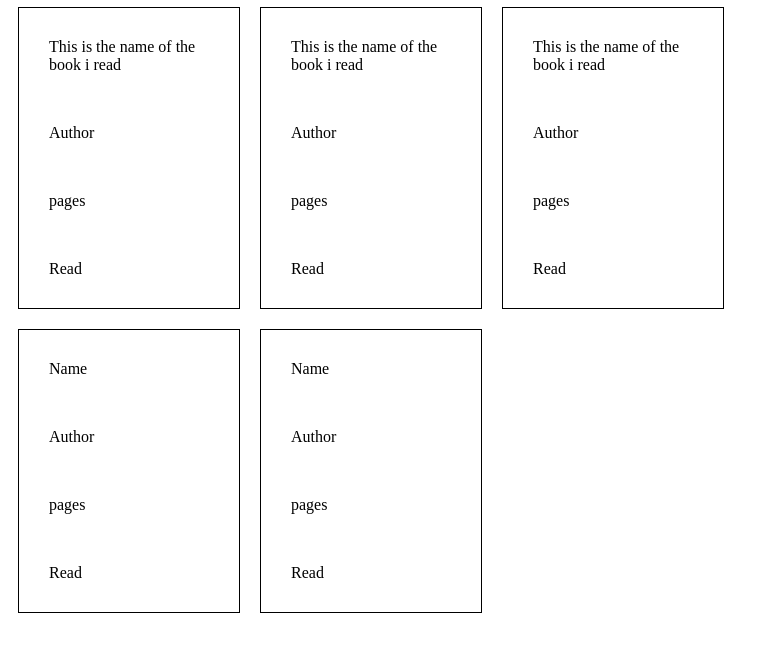
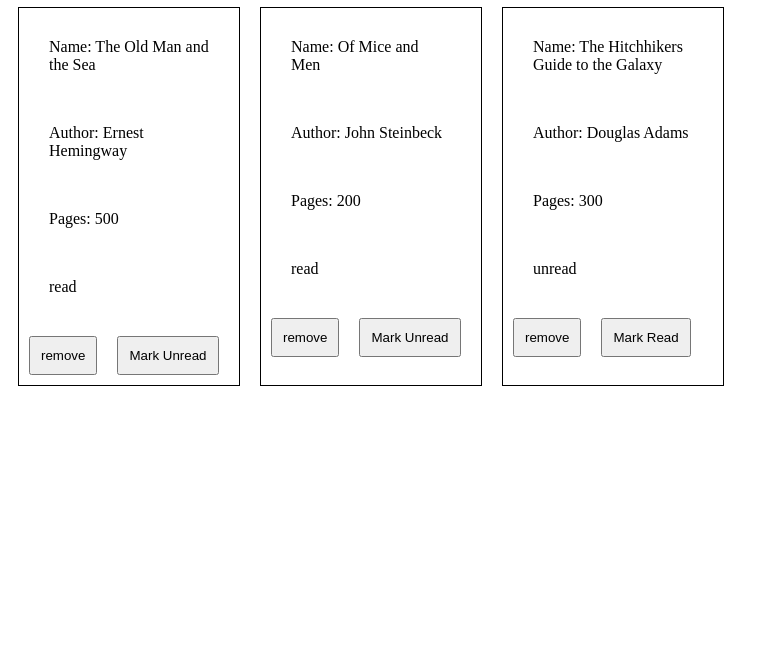
Before and after one commit to paramoody/library, a plain HTML site: page index.html in a window 1280 px wide. Shown: the part 131-782 px from the top of the page, without its empty margins (0-769 px from the left). Drawn offline with Linux system fonts and the light colour scheme.

Commit message:
fix logic, finalize UI

```diff
--- a/index.html
+++ b/index.html
@@ -15,37 +15,6 @@
 
         </div>
         <div class="book-container">
-          <div class="book">
-            <div>This is the name of the book i read</div>
-            <div>Author</div>
-            <div>pages</div>
-            <div>Read</div>
-          </div>
-          <div class="book">
-            <div>This is the name of the book i read</div>
-            <div>Author</div>
-            <div>pages</div>
-            <div>Read</div>
-          </div>
-          <div class="book">
-            <div>This is the name of the book i read</div>
-            <div>Author</div>
-            <div>pages</div>
-            <div>Read</div>
-          </div>
-          <div class="book">
-            <div>Name</div>
-            <div>Author</div>
-            <div>pages</div>
-            <div>Read</div>
-          </div>
-
-          <div class="book">
-            <div>Name</div>
-            <div>Author</div>
-            <div>pages</div>
-            <div>Read</div>
-          </div>
 
 
         </div>
@@ -55,13 +24,13 @@
         <form action="/actionPage.php" class="form-container">
           <h1>add new book</h1>
           <label for="name">Book Name:</label>
-          <input type="text" id="name" name="name" />
+          <input type="text" id="name" name="name" required />
           <br />
           <label for="author">Author:</label>
-          <input type="text" id="author" name="author" />
+          <input type="text" id="author" name="author" required/>
           <br />
           <label for="pages">Pages:</label>
-          <input type="number" id="pages" name="pages" />
+          <input type="number" id="pages" name="pages" required/>
           <br />
 
           <input type="radio" name="read" value="read" />Read
--- a/script.js
+++ b/script.js
@@ -24,26 +24,48 @@
 
 function printBook(book) {
   let div = document.createElement('div');
-  let btn = document.createElement('button');
+  let removeBtn = document.createElement('button');
   let readBtn = document.createElement('button');
-  div.dataset.id = book.id;
-  book.displayString = book.name + ', by ' + book.author + '. ' + book.pages + ' pages' + '. ' + book.read;
-  div.textContent = book.displayString;
-  btn.textContent = 'remove';
+  div.classList.add('book');
+  let nameDiv = document.createElement('div');
+  nameDiv.textContent = "Name: " + book.name;
+  div.appendChild(nameDiv);
+  let authorDiv = document.createElement('div');
+  authorDiv.textContent = "Author: " + book.author;
+  div.appendChild(authorDiv);
+  let pagesDiv = document.createElement('div');
+  pagesDiv.textContent = "Pages: " + book.pages;
+  div.appendChild(pagesDiv);
+  let readDiv = document.createElement('div');
+  readDiv.textContent = book.read;
+  div.appendChild(readDiv);
 
-  if(book.read == "read"){
-    readBtn.textContent = "Mark Unread"
-  }else{
-    readBtn.textContent = "Mark Read"
+//   div.dataset.id = book.id;
+//   book.displayString =
+//     book.name +
+//     ', by ' +
+//     book.author +
+//     '. ' +
+//     book.pages +
+//     ' pages' +
+//     '. ' +
+//     book.read;
+//   div.textContent = book.displayString;
+  removeBtn.textContent = 'remove';
+
+  if (book.read == 'read') {
+    readBtn.textContent = 'Mark Unread';
+  } else {
+    readBtn.textContent = 'Mark Read';
   }
 
-  btn.addEventListener('click', () => {
+  removeBtn.addEventListener('click', () => {
     removeDiv(div);
   });
-  readBtn.addEventListener("click", ()=> {
-    changeReadStatus(book, div);
-  })
-  div.appendChild(btn);
+  readBtn.addEventListener('click', () => {
+    changeReadStatus(book, readDiv, readBtn);
+  });
+  div.appendChild(removeBtn);
   div.appendChild(readBtn);
   bookContainer.appendChild(div);
 }
@@ -76,16 +98,20 @@
 form.addEventListener('submit', (e) => {
   e.preventDefault();
 });
-
+addBookToLibrary("The Old Man and the Sea", "Ernest Hemingway", 500, "read");
+addBookToLibrary("Of Mice and Men", "John Steinbeck", 200, "read");
+addBookToLibrary("The Hitchhikers Guide to the Galaxy", "Douglas Adams", 300, "unread");
 console.log(myLibrary);
 
-function changeReadStatus(book, div){
-    if(book.read == "read"){
-        book.read = "unread";
-    }else{
-        book.read = "read";
-    }
-    //document.querySelector("div").textContent = book.displayString;
-    removeDiv(div);
-    printBook(book);
+function changeReadStatus(book, readDiv, readBtn) {
+  if (book.read == 'read') {
+    book.read = 'unread';
+    readBtn.textContent="Mark Read"
+  } else {
+    book.read = 'read';
+    readBtn.textContent='Mark Unread'
+  }
+  //document.querySelector("div").textContent = book.displayString;
+  readDiv.textContent=book.read;
+//   printBook(book);
 }
--- a/style.css
+++ b/style.css
@@ -1,3 +1,7 @@
+button{
+    padding: 10px;
+    margin: 10px;
+}
 .form-popup{
     display: none;
     grid-column: 2/3;
```
